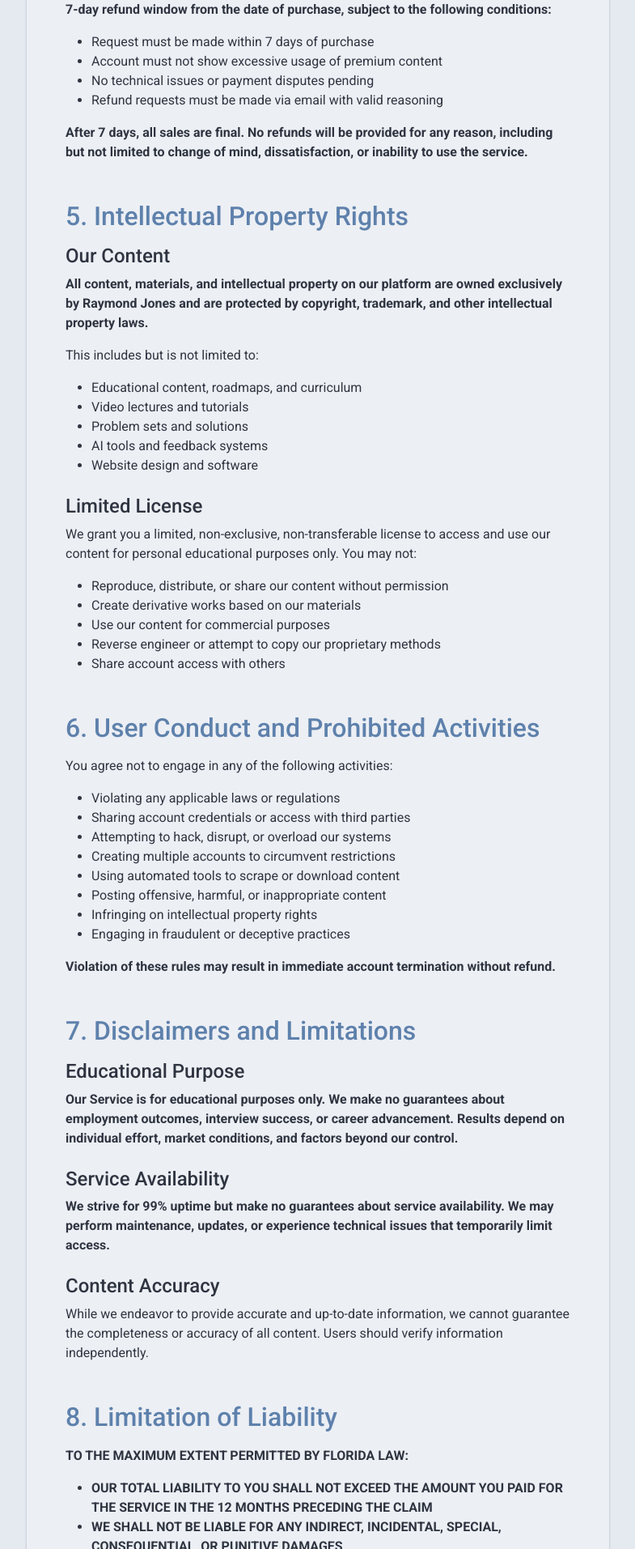
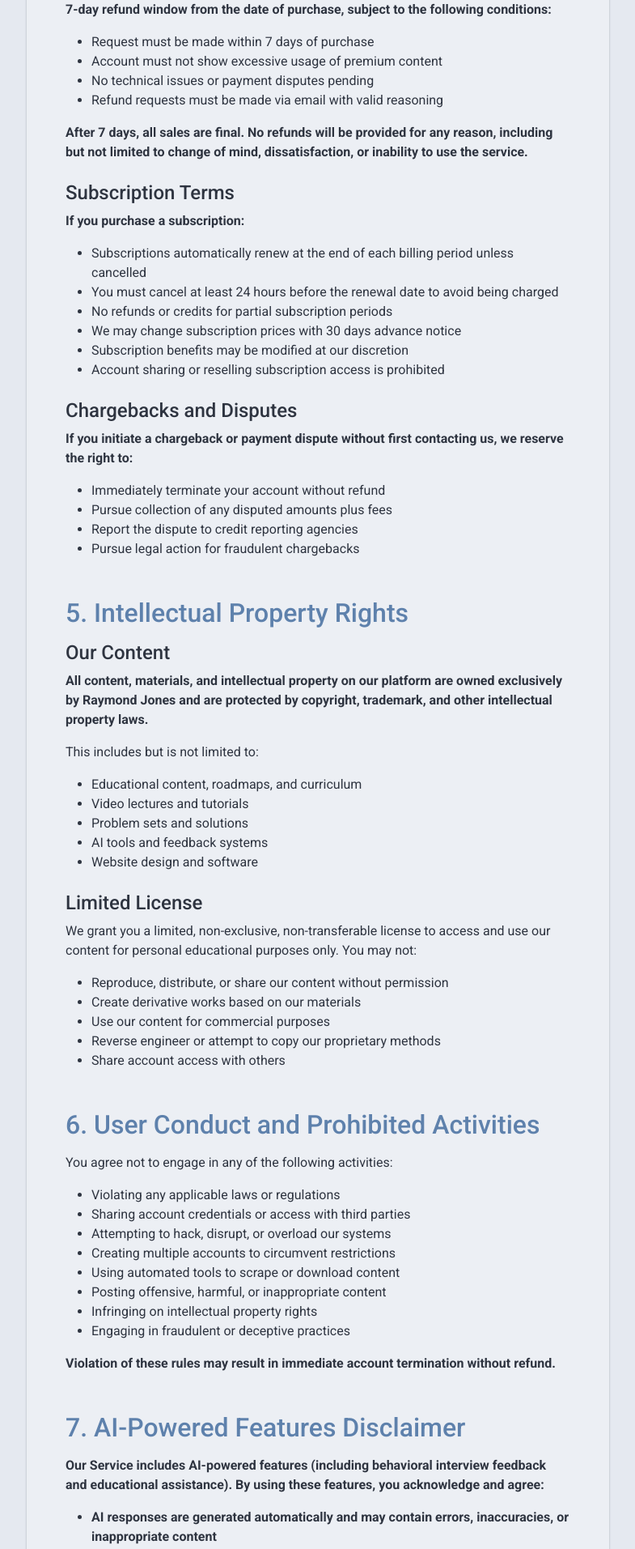
Before and after one commit to RaymondRJones/my-leetcode-roadmap, a Flask app: page /terms in a window 1280 px wide. Shown: the part 1720-3633 px from the top of the page at 81% size, without its empty margins (247-1032 px from the left). Run offline with Flask 3, Linux system fonts and the light colour scheme; some libraries are stand-ins or nearby versions.

Commit message:
Enhance privacy policy and terms of service
Privacy Policy:
- Add third-party services section (Clerk, Stripe, OpenAI, Heroku)
- Add fraud prevention to disclosure list
- Update section numbering

Terms of Service:
- Add AI-powered features disclaimer section
- Add warranty disclaimer
- Add subscription terms (auto-renewal, cancellation, price changes)
- Add chargeback/dispute policy
- Add "no professional advice" disclaimer
- Strengthen service availability language
- Update section numbering

Co-Authored-By: Claude Opus 4.5 <noreply@anthropic.com>

```diff
--- a/templates/terms_of_service.html
+++ b/templates/terms_of_service.html
@@ -14,7 +14,7 @@
             <p class="lead mb-4" style="font-size: 1.2rem; max-width: 800px; margin: 0 auto;">
                 These terms govern your use of our educational platform and services. Please read them carefully.
             </p>
-            <p class="text-muted"><strong>Last Updated:</strong> {{ "2025-01-29" }}</p>
+            <p class="text-muted"><strong>Last Updated:</strong> January 14, 2026</p>
         </div>
     </div>
 </div>
@@ -84,6 +84,30 @@
                     </ul>
                     <p><strong>After 7 days, all sales are final. No refunds will be provided for any reason, including but not limited to change of mind, dissatisfaction, or inability to use the service.</strong></p>
                 </div>
+
+                <div class="mb-4">
+                    <h4>Subscription Terms</h4>
+                    <p><strong>If you purchase a subscription:</strong></p>
+                    <ul>
+                        <li>Subscriptions automatically renew at the end of each billing period unless cancelled</li>
+                        <li>You must cancel at least 24 hours before the renewal date to avoid being charged</li>
+                        <li>No refunds or credits for partial subscription periods</li>
+                        <li>We may change subscription prices with 30 days advance notice</li>
+                        <li>Subscription benefits may be modified at our discretion</li>
+                        <li>Account sharing or reselling subscription access is prohibited</li>
+                    </ul>
+                </div>
+
+                <div class="mb-4">
+                    <h4>Chargebacks and Disputes</h4>
+                    <p><strong>If you initiate a chargeback or payment dispute without first contacting us, we reserve the right to:</strong></p>
+                    <ul>
+                        <li>Immediately terminate your account without refund</li>
+                        <li>Pursue collection of any disputed amounts plus fees</li>
+                        <li>Report the dispute to credit reporting agencies</li>
+                        <li>Pursue legal action for fraudulent chargebacks</li>
+                    </ul>
+                </div>
             </section>
 
             <section class="mb-5">
@@ -131,25 +155,49 @@
             </section>
 
             <section class="mb-5">
-                <h2 class="mb-3" style="color: var(--md-primary);">7. Disclaimers and Limitations</h2>
+                <h2 class="mb-3" style="color: var(--md-primary);">7. AI-Powered Features Disclaimer</h2>
+                <p><strong>Our Service includes AI-powered features (including behavioral interview feedback and educational assistance). By using these features, you acknowledge and agree:</strong></p>
+                <ul>
+                    <li><strong>AI responses are generated automatically and may contain errors, inaccuracies, or inappropriate content</strong></li>
+                    <li><strong>AI feedback is for educational purposes only and should not be relied upon as professional career or interview advice</strong></li>
+                    <li><strong>Content you submit to AI features may be processed by third-party AI providers (OpenAI)</strong></li>
+                    <li><strong>We do not guarantee the accuracy, completeness, or usefulness of any AI-generated content</strong></li>
+                    <li><strong>You are solely responsible for how you use and apply AI-generated suggestions</strong></li>
+                    <li><strong>AI features may be modified, limited, or discontinued at any time without notice</strong></li>
+                </ul>
+                <p><strong>WE EXPRESSLY DISCLAIM ALL LIABILITY FOR ANY DECISIONS OR ACTIONS YOU TAKE BASED ON AI-GENERATED CONTENT.</strong></p>
+            </section>
+
+            <section class="mb-5">
+                <h2 class="mb-3" style="color: var(--md-primary);">8. Disclaimers and Limitations</h2>
                 <div class="mb-4">
                     <h4>Educational Purpose</h4>
                     <p><strong>Our Service is for educational purposes only. We make no guarantees about employment outcomes, interview success, or career advancement. Results depend on individual effort, market conditions, and factors beyond our control.</strong></p>
                 </div>
 
                 <div class="mb-4">
+                    <h4>No Professional Advice</h4>
+                    <p><strong>Content on this platform does not constitute professional career counseling, legal, financial, or employment advice. Always consult qualified professionals for specific guidance.</strong></p>
+                </div>
+
+                <div class="mb-4">
                     <h4>Service Availability</h4>
-                    <p><strong>We strive for 99% uptime but make no guarantees about service availability. We may perform maintenance, updates, or experience technical issues that temporarily limit access.</strong></p>
+                    <p><strong>We strive for 99% uptime but make no guarantees about service availability. We may perform maintenance, updates, or experience technical issues that temporarily limit access. YOU AGREE THAT SERVICE INTERRUPTIONS DO NOT ENTITLE YOU TO REFUNDS OR CREDITS.</strong></p>
                 </div>
 
                 <div class="mb-4">
                     <h4>Content Accuracy</h4>
-                    <p>While we endeavor to provide accurate and up-to-date information, we cannot guarantee the completeness or accuracy of all content. Users should verify information independently.</p>
+                    <p>While we endeavor to provide accurate and up-to-date information, we cannot guarantee the completeness or accuracy of all content. Users should verify information independently. <strong>Interview questions, coding problems, and solutions may differ from actual interview experiences.</strong></p>
+                </div>
+
+                <div class="mb-4">
+                    <h4>WARRANTY DISCLAIMER</h4>
+                    <p><strong>THE SERVICE IS PROVIDED "AS IS" AND "AS AVAILABLE" WITHOUT WARRANTIES OF ANY KIND, EXPRESS OR IMPLIED, INCLUDING BUT NOT LIMITED TO WARRANTIES OF MERCHANTABILITY, FITNESS FOR A PARTICULAR PURPOSE, NON-INFRINGEMENT, AND TITLE. WE DO NOT WARRANT THAT THE SERVICE WILL BE UNINTERRUPTED, ERROR-FREE, OR SECURE.</strong></p>
                 </div>
             </section>
 
             <section class="mb-5">
-                <h2 class="mb-3" style="color: var(--md-primary);">8. Limitation of Liability</h2>
+                <h2 class="mb-3" style="color: var(--md-primary);">9. Limitation of Liability</h2>
                 <p><strong>TO THE MAXIMUM EXTENT PERMITTED BY FLORIDA LAW:</strong></p>
                 <ul>
                     <li><strong>OUR TOTAL LIABILITY TO YOU SHALL NOT EXCEED THE AMOUNT YOU PAID FOR THE SERVICE IN THE 12 MONTHS PRECEDING THE CLAIM</strong></li>
@@ -160,7 +208,7 @@
             </section>
 
             <section class="mb-5">
-                <h2 class="mb-3" style="color: var(--md-primary);">9. Indemnification</h2>
+                <h2 class="mb-3" style="color: var(--md-primary);">10. Indemnification</h2>
                 <p><strong>You agree to indemnify, defend, and hold harmless Raymond Jones and our affiliates from any claims, damages, losses, or expenses (including attorney fees) arising from:</strong></p>
                 <ul>
                     <li>Your use of our Service</li>
@@ -171,7 +219,7 @@
             </section>
 
             <section class="mb-5">
-                <h2 class="mb-3" style="color: var(--md-primary);">10. Dispute Resolution and Governing Law</h2>
+                <h2 class="mb-3" style="color: var(--md-primary);">11. Dispute Resolution and Governing Law</h2>
                 <div class="mb-4">
                     <h4>Governing Law</h4>
                     <p><strong>These Terms are governed by the laws of the State of Florida, without regard to conflict of law principles. Any legal action must be brought in the state or federal courts located in Florida.</strong></p>
@@ -195,23 +243,23 @@
             </section>
 
             <section class="mb-5">
-                <h2 class="mb-3" style="color: var(--md-primary);">11. Modifications to Terms</h2>
+                <h2 class="mb-3" style="color: var(--md-primary);">12. Modifications to Terms</h2>
                 <p><strong>We reserve the right to modify these Terms at any time. Changes will be effective immediately upon posting to our website.</strong> Your continued use of the Service after changes constitutes acceptance of the new Terms.</p>
                 <p>For material changes affecting your rights, we will provide 30 days advance notice via email.</p>
             </section>
 
             <section class="mb-5">
-                <h2 class="mb-3" style="color: var(--md-primary);">12. Severability and Entire Agreement</h2>
+                <h2 class="mb-3" style="color: var(--md-primary);">13. Severability and Entire Agreement</h2>
                 <p>If any provision of these Terms is found to be unenforceable, the remaining provisions will remain in full force and effect. These Terms, together with our Privacy Policy, constitute the entire agreement between you and Raymond Jones regarding the Service.</p>
             </section>
 
             <section class="mb-5">
-                <h2 class="mb-3" style="color: var(--md-primary);">13. Force Majeure</h2>
+                <h2 class="mb-3" style="color: var(--md-primary);">14. Force Majeure</h2>
                 <p><strong>We shall not be liable for any failure to perform our obligations due to causes beyond our reasonable control, including but not limited to acts of God, natural disasters, war, terrorism, government actions, internet outages, or technical failures.</strong></p>
             </section>
 
             <section>
-                <h2 class="mb-3" style="color: var(--md-primary);">14. Contact Information</h2>
+                <h2 class="mb-3" style="color: var(--md-primary);">15. Contact Information</h2>
                 <p>For questions about these Terms of Service, please contact us:</p>
                 <div class="md-card p-3 mt-3" style="background-color: var(--md-surface);">
                     <p class="mb-2"><strong>Email:</strong> legal@raymondsite.com</p>
```
Also changed, not shown: templates/privacy_policy.html (+24 -11 lines).
